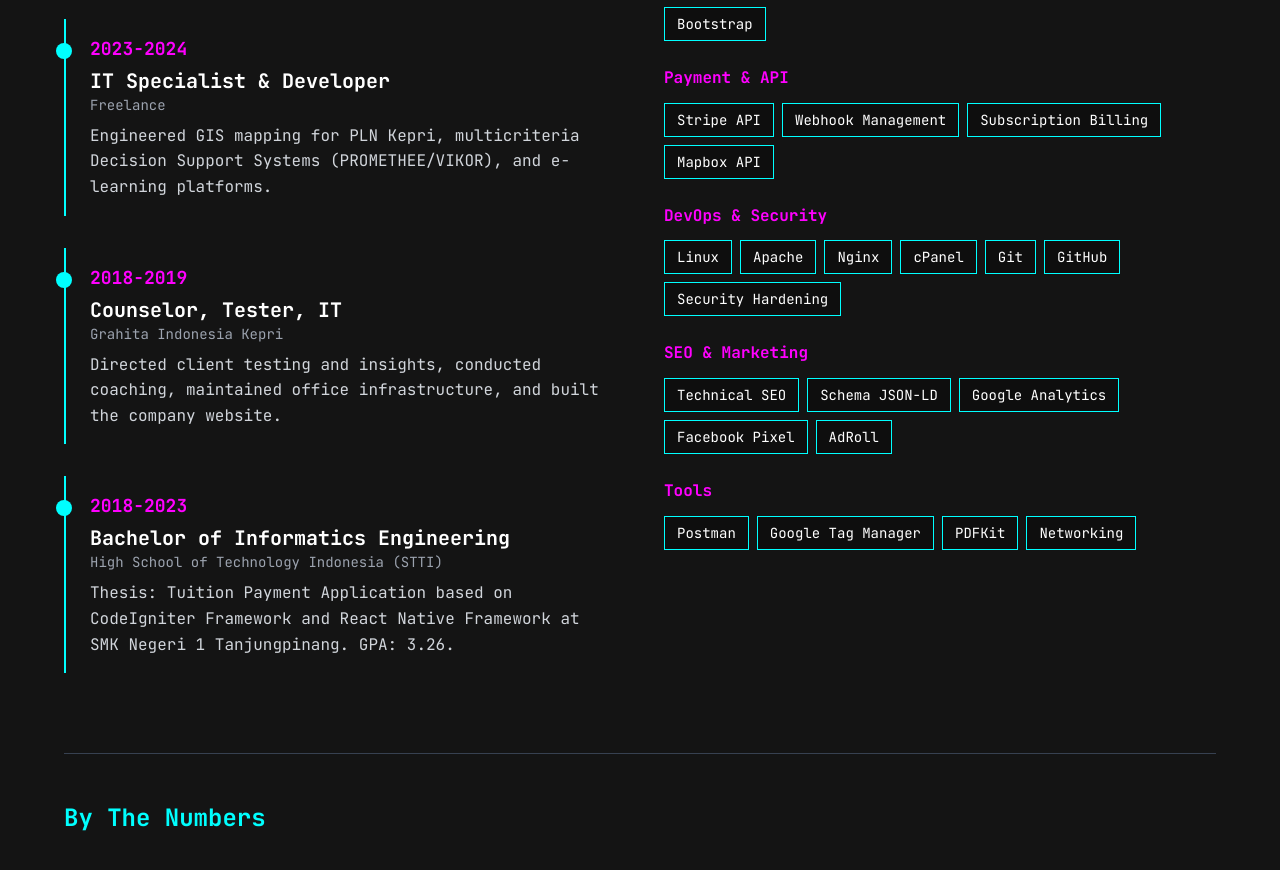
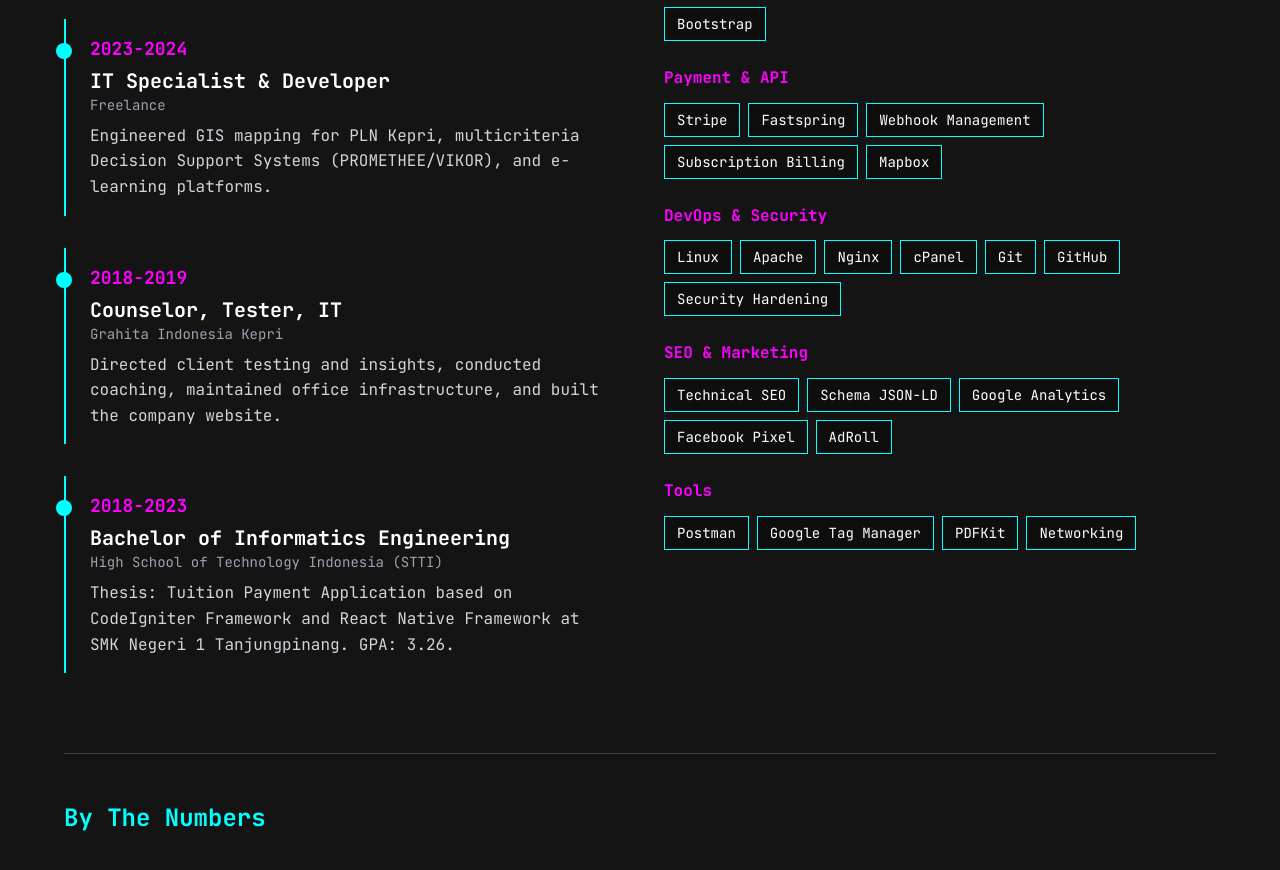
Before and after one commit to mnwajjah/hire-me-please-2, a Next.js app: page / in a window 1280 px wide. Shown: the part 3400-4270 px from the top of the page. Built offline with nearby package versions, Linux system fonts and the light colour scheme.

Commit message:
Update About.jsx

```diff
--- a/components/About.jsx
+++ b/components/About.jsx
@@ -33,7 +33,7 @@
   const skills = {
     'Backend & Languages': ['PHP', 'JavaScript', 'Node.js', 'Python', 'R', 'SQL', 'RESTful APIs'],
     'Frameworks': ['CodeIgniter', 'Express.js', 'React.js', 'React Native', 'Bootstrap'],
-    'Payment & API': ['Stripe API', 'Webhook Management', 'Subscription Billing', 'Mapbox API'],
+    'Payment & API': ['Stripe', 'Fastspring', 'Webhook Management', 'Subscription Billing', 'Mapbox'],
     'DevOps & Security': ['Linux', 'Apache', 'Nginx', 'cPanel', 'Git', 'GitHub', 'Security Hardening'],
     'SEO & Marketing': ['Technical SEO', 'Schema JSON-LD', 'Google Analytics', 'Facebook Pixel', 'AdRoll'],
     'Tools': ['Postman', 'Google Tag Manager', 'PDFKit', 'Networking'],
```
